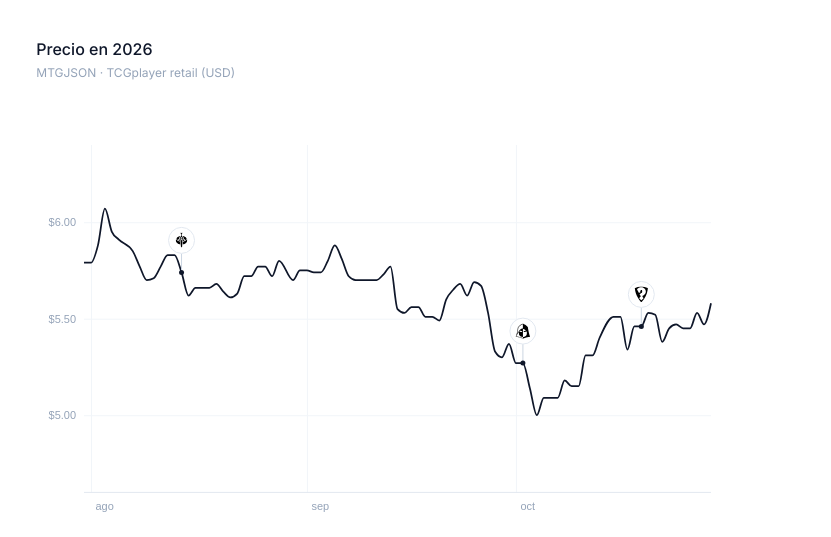
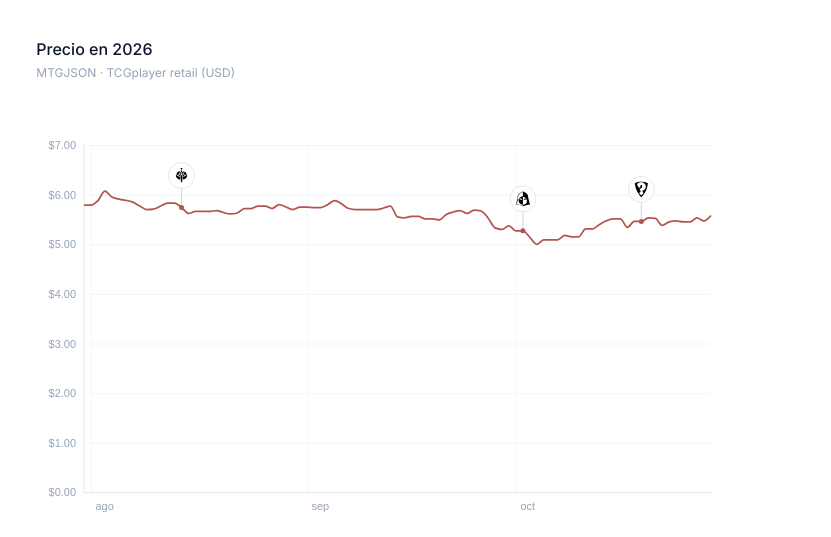
Before and after one commit to jlpbiuma/UOC_Visualizacion_de_datos_PEC2_Parte1, a plain HTML site: page index.html in a window 1280 px wide. Shown: the part 135-672 px from the top of the page, 449-1280 px from the left. Drawn offline with nearby package versions, Linux system fonts and the light colour scheme.

Commit message:
Added red line

```diff
--- a/index.html
+++ b/index.html
@@ -50,6 +50,7 @@
       shortMonths: ['ene', 'feb', 'mar', 'abr', 'may', 'jun', 'jul', 'ago', 'sep', 'oct', 'nov', 'dic'],
     });
 
+    const LINE_COLOR = '#b5544c';
     const parseDate = d3.utcParse('%Y-%m-%d');
     const fmtPrice = d3.format('$.2f');
     const fmtDay = d3.utcFormat('%-d %b %Y');
@@ -93,9 +94,7 @@
       const iconSize = 16;
 
       const x = d3.scaleUtc().domain(d3.extent(prices, d => d.date)).range([m.left, width - m.right]);
-      const [lo, hi] = d3.extent(prices, d => d.price);
-      const pad = Math.max((hi - lo) * 0.25, 0.25);
-      const y = d3.scaleLinear().domain([Math.max(0, lo - pad), hi + pad]).nice()
+      const y = d3.scaleLinear().domain([0, d3.max(prices, d => d.price) * 1.1]).nice()
         .range([height - m.bottom, m.top]);
 
       const svg = d3.select(container).append('svg')
@@ -119,12 +118,16 @@
         .attr('x1', m.left).attr('x2', width - m.right)
         .attr('y1', xAxisY).attr('y2', xAxisY)
         .attr('stroke', '#e2e8f0');
+      svg.append('line')
+        .attr('x1', m.left).attr('x2', m.left)
+        .attr('y1', m.top).attr('y2', xAxisY)
+        .attr('stroke', '#e2e8f0');
 
       // Línea de precio
       svg.append('path')
         .datum(prices)
         .attr('fill', 'none')
-        .attr('stroke', '#0f172a')
+        .attr('stroke', LINE_COLOR)
         .attr('stroke-width', 1.75)
         .attr('stroke-linejoin', 'round')
         .attr('d', d3.line().x(d => x(d.date)).y(d => y(d.price)).curve(d3.curveMonotoneX));
@@ -138,7 +141,7 @@
       release.append('line')
         .attr('y1', 0).attr('y2', -(r + 6))
         .attr('stroke', '#cbd5e1');
-      release.append('circle').attr('r', 2.5).attr('fill', '#0f172a');
+      release.append('circle').attr('r', 2.5).attr('fill', LINE_COLOR);
       release.append('circle')
         .attr('cy', -(r + 6 + r)).attr('r', r)
         .attr('fill', '#fff').attr('stroke', '#e2e8f0');
@@ -150,7 +153,7 @@
       // Hover: guía vertical, punto y tooltip con el precio
       const focus = svg.append('g').style('display', 'none');
       focus.append('line').attr('y1', m.top).attr('y2', xAxisY).attr('stroke', '#94a3b8');
-      focus.append('circle').attr('r', 4).attr('fill', '#0f172a').attr('stroke', '#fff').attr('stroke-width', 2);
+      focus.append('circle').attr('r', 4).attr('fill', LINE_COLOR).attr('stroke', '#fff').attr('stroke-width', 2);
 
       svg.append('rect')
         .attr('x', m.left).attr('y', m.top)
```
